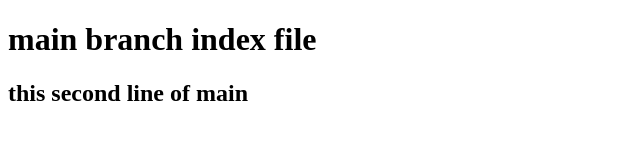
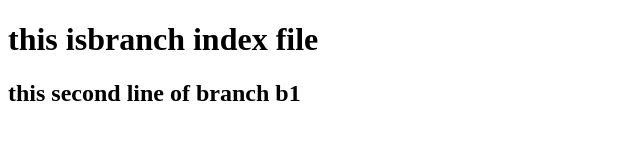
Before and after one commit to Saftain-Liaqat/project, a plain HTML site: page index.html in a window 1280 px wide. Shown: the whole page, without its empty margins (0-640 px from the left). Drawn offline with Linux system fonts and the light colour scheme.

Commit message:
commit b1

```diff
--- a/index.html
+++ b/index.html
@@ -7,7 +7,7 @@
     <title>Document</title>
 </head>
 <body>
-   <h1>main branch index file</h1>
-   <h2>this second line of main</h2>
+   <h1>this isbranch index file</h1>
+   <h2>this second line of branch b1</h2>
 </body>
 </html>
```
